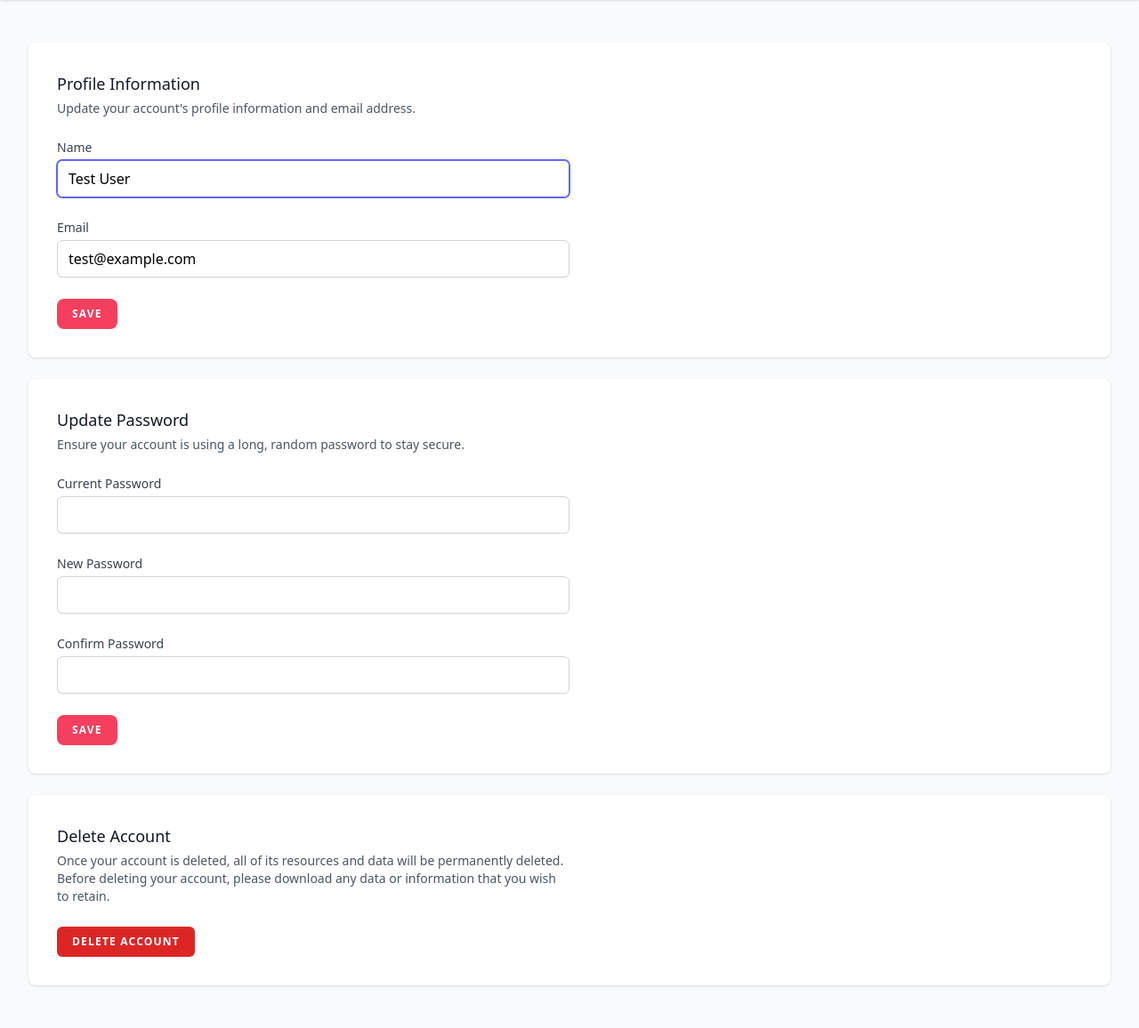
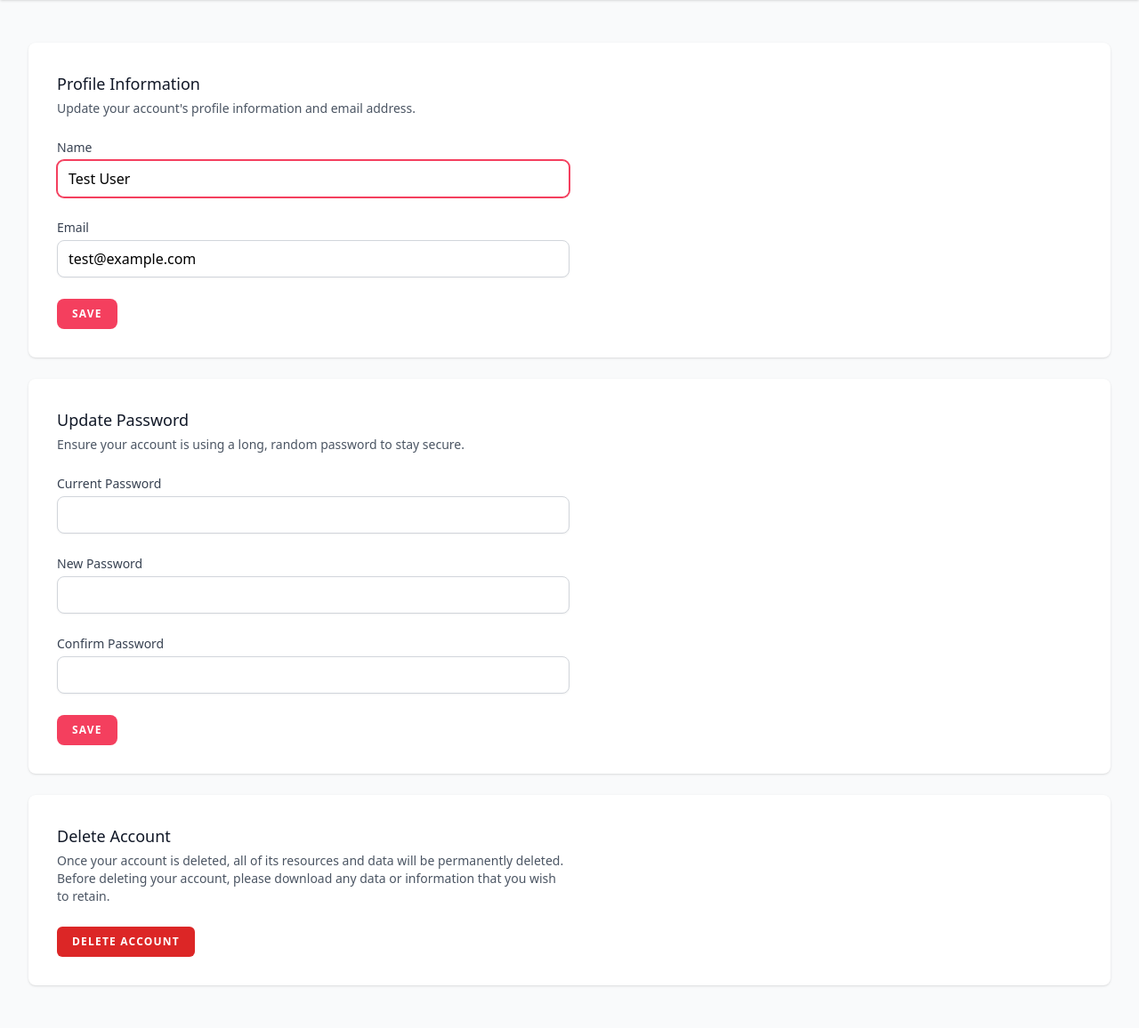
Before and after one commit to papoon/eterno, a Laravel app: page /profile in a window 1280 px wide. Shown: the part 138-1294 px from the top of the page at 89% size. Run offline with Laravel 12, Linux system fonts and the light colour scheme; a user stored in the database is signed in; data comes from the database, SQL or seed files in the repository; style sheets or scripts are compiled from the project's sources; some web fonts are replaced.

Commit message:
Fix color inconsistencies - update all components to use rose color scheme
Co-authored-by: papoon <6783398+papoon@users.noreply.github.com>

```diff
--- a/resources/views/auth/verify-email.blade.php
+++ b/resources/views/auth/verify-email.blade.php
@@ -23,7 +23,7 @@
         <form method="POST" action="{{ route('logout') }}">
             @csrf
 
-            <button type="submit" class="underline text-sm text-gray-600 hover:text-gray-900 rounded-md focus:outline-none focus:ring-2 focus:ring-offset-2 focus:ring-indigo-500">
+            <button type="submit" class="underline text-sm text-gray-600 hover:text-gray-900 rounded-md focus:outline-none focus:ring-2 focus:ring-offset-2 focus:ring-rose-500">
                 {{ __('Log Out') }}
             </button>
         </form>
--- a/resources/views/components/nav-link.blade.php
+++ b/resources/views/components/nav-link.blade.php
@@ -1,11 +1,3 @@
-@props(['active'])
-
-@php
-$classes = ($active ?? false)
-            ? 'inline-flex items-center px-1 pt-1 border-b-2 border-indigo-400 text-sm font-medium leading-5 text-gray-900 focus:outline-none focus:border-indigo-700 transition duration-150 ease-in-out'
-            : 'inline-flex items-center px-1 pt-1 border-b-2 border-transparent text-sm font-medium leading-5 text-gray-500 hover:text-gray-700 hover:border-gray-300 focus:outline-none focus:text-gray-700 focus:border-gray-300 transition duration-150 ease-in-out';
-@endphp
-
-<a {{ $attributes->merge(['class' => $classes]) }}>
+<a {{ $attributes->merge(['class' => 'inline-flex items-center px-1 pt-1 border-b-2 text-sm font-medium leading-5 transition duration-150 ease-in-out ' . ($active ?? false ? 'border-rose-400 text-gray-900 focus:outline-none focus:border-rose-700' : 'border-transparent text-gray-500 hover:text-gray-700 hover:border-gray-300 focus:outline-none focus:text-gray-700 focus:border-gray-300')]) }}>
     {{ $slot }}
 </a>
--- a/resources/views/components/responsive-nav-link.blade.php
+++ b/resources/views/components/responsive-nav-link.blade.php
@@ -1,11 +1,3 @@
-@props(['active'])
-
-@php
-$classes = ($active ?? false)
-            ? 'block w-full ps-3 pe-4 py-2 border-l-4 border-indigo-400 text-start text-base font-medium text-indigo-700 bg-indigo-50 focus:outline-none focus:text-indigo-800 focus:bg-indigo-100 focus:border-indigo-700 transition duration-150 ease-in-out'
-            : 'block w-full ps-3 pe-4 py-2 border-l-4 border-transparent text-start text-base font-medium text-gray-600 hover:text-gray-800 hover:bg-gray-50 hover:border-gray-300 focus:outline-none focus:text-gray-800 focus:bg-gray-50 focus:border-gray-300 transition duration-150 ease-in-out';
-@endphp
-
-<a {{ $attributes->merge(['class' => $classes]) }}>
+<a {{ $attributes->merge(['class' => 'block w-full ps-3 pe-4 py-2 border-l-4 text-start text-base font-medium transition duration-150 ease-in-out ' . ($active ?? false ? 'border-rose-400 text-rose-700 bg-rose-50 focus:outline-none focus:text-rose-800 focus:bg-rose-100 focus:border-rose-700' : 'border-transparent text-gray-600 hover:text-gray-800 hover:bg-gray-50 hover:border-gray-300 focus:outline-none focus:text-gray-800 focus:bg-gray-50 focus:border-gray-300')]) }}>
     {{ $slot }}
 </a>
--- a/resources/views/components/secondary-button.blade.php
+++ b/resources/views/components/secondary-button.blade.php
@@ -1,3 +1,3 @@
-<button {{ $attributes->merge(['type' => 'button', 'class' => 'inline-flex items-center px-4 py-2 bg-white border border-gray-300 rounded-md font-semibold text-xs text-gray-700 uppercase tracking-widest shadow-sm hover:bg-gray-50 focus:outline-none focus:ring-2 focus:ring-indigo-500 focus:ring-offset-2 disabled:opacity-25 transition ease-in-out duration-150']) }}>
+<button {{ $attributes->merge(['type' => 'button', 'class' => 'inline-flex items-center px-4 py-2 bg-white border border-gray-300 rounded-lg font-semibold text-xs text-gray-700 uppercase tracking-widest shadow-sm hover:bg-gray-50 focus:outline-none focus:ring-2 focus:ring-rose-500 focus:ring-offset-2 disabled:opacity-25 transition ease-in-out duration-150']) }}>
     {{ $slot }}
 </button>
--- a/resources/views/components/text-input.blade.php
+++ b/resources/views/components/text-input.blade.php
@@ -1,3 +1,3 @@
 @props(['disabled' => false])
 
-<input @disabled($disabled) {{ $attributes->merge(['class' => 'border-gray-300 focus:border-indigo-500 focus:ring-indigo-500 rounded-md shadow-sm']) }}>
+<input @disabled($disabled) {{ $attributes->merge(['class' => 'border-gray-300 focus:border-rose-500 focus:ring-rose-500 rounded-lg shadow-sm']) }}>
--- a/resources/views/profile/partials/update-profile-information-form.blade.php
+++ b/resources/views/profile/partials/update-profile-information-form.blade.php
@@ -33,7 +33,7 @@
                     <p class="text-sm mt-2 text-gray-800">
                         {{ __('Your email address is unverified.') }}
 
-                        <button form="send-verification" class="underline text-sm text-gray-600 hover:text-gray-900 rounded-md focus:outline-none focus:ring-2 focus:ring-offset-2 focus:ring-indigo-500">
+                        <button form="send-verification" class="underline text-sm text-gray-600 hover:text-gray-900 rounded-md focus:outline-none focus:ring-2 focus:ring-offset-2 focus:ring-rose-500">
                             {{ __('Click here to re-send the verification email.') }}
                         </button>
                     </p>
```
